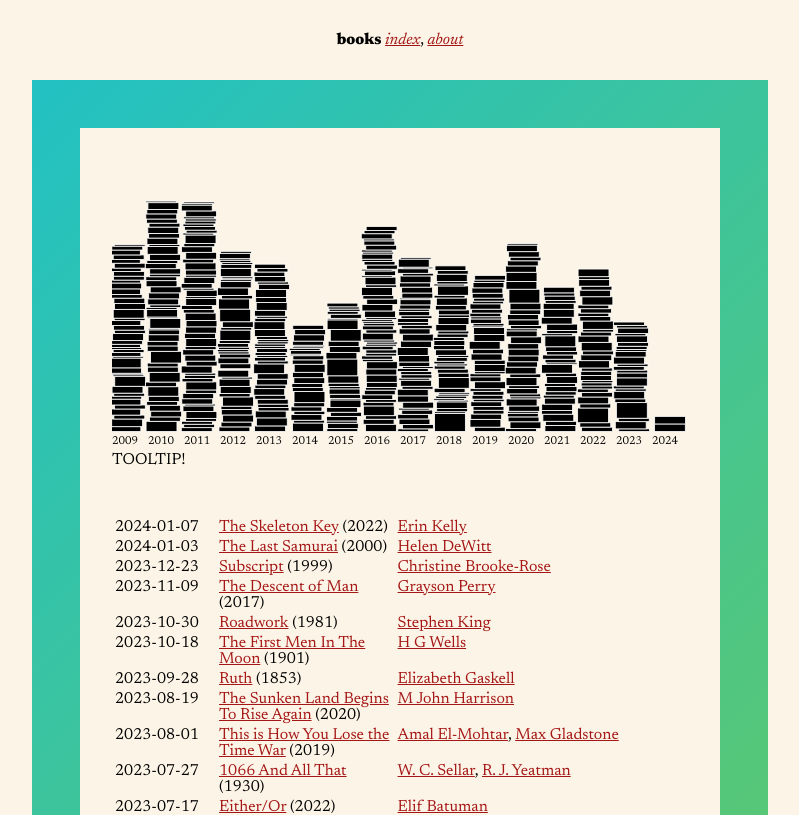
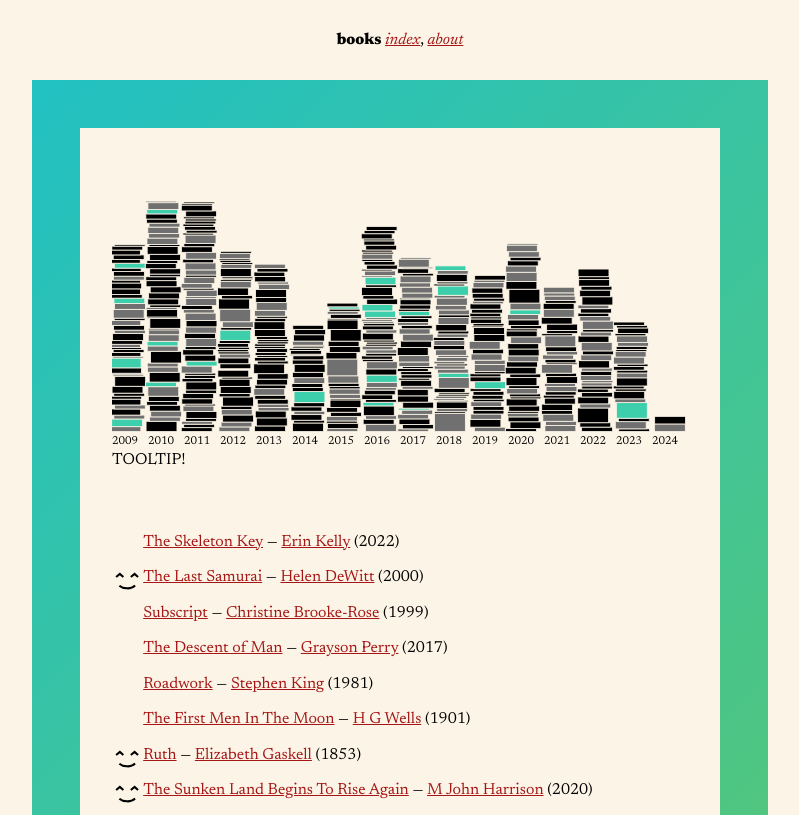
Before and after one commit to tomgp/books-v2, a SvelteKit app: page / in a window 1280 px wide. Shown: the top 815 px of the page, without its empty margins (240-1039 px from the left). Built offline with nearby package versions, Linux system fonts and the light colour scheme.

Commit message:
remove table

```diff
--- a/src/components/Book.svelte
+++ /dev/null
@@ -1,62 +0,0 @@
-<script>
-	export let width = 50;
-	export let height = 50;
-	export let title = 'TITLE';
-	export let author = 'AUTHOR';
-	export let scheme = {
-		mainFill: '#000',
-		accentFill: '#0F0',
-		text: '#FFF'
-	};
-	let textMargin = width / 30;
-	let fontSize;
-	$: fontSize = Math.min(height / 2, width / (title.length / 1.5));
-	let decorated = false;
-	let entitled = false;
-</script>
-
-{#if decorated}
-	<rect fill={'scheme.mainFill'} stroke="none" x="0" y="0" width={textMargin} {height} />
-	<rect
-		fill={scheme.accentFill}
-		stroke="none"
-		x={width - width / 10}
-		y="0"
-		width={width / 10}
-		{height}
-	/>
-	{#if height > 50}
-		<rect fill="rgba(0,0,0,0.2)" stroke="none" {width} height={10} x="0" y={height - 10} />
-		<rect fill="rgba(255,255,255,0.3)" stroke="none" {width} height={10} x="0" y={0} />
-	{/if}
-{:else}
-	<rect
-		class="book"
-		fill={scheme.mainFill}
-		stroke="none" {width} {height} />
-{/if}
-{#if title && author && entitled}
-	<text
-		fill={scheme.text}
-		stroke="none"
-		font-size="{fontSize}px"
-		dy={height / 2 + fontSize / 2}
-		dx={textMargin}>{title}</text
-	>
-	<text
-		fill={scheme.text}
-		stroke="none"
-		font-size="{fontSize}px"
-		dy={height / 2 + fontSize / 2}
-		dx={width - textMargin}
-		text-anchor="end">{author}</text
-	>
-{/if}
-<rect class="book" fill="none" stroke="white" {width} {height} />
-
-<style>
-	/* rect{
-    fill:black;
-    stroke:white;
-  } */
-</style>
--- /dev/null
+++ b/src/lib/components/Book.svelte
@@ -0,0 +1,27 @@
+<script>
+	export let width = 50;
+	export let height = 50;
+	export let rating = ""
+</script>
+
+<rect class="book" class:highlight1={rating=="+"} class:highlight2={rating=="++"} stroke="none" {width} {height} />
+<rect class="book-outline" class:highlight1={rating=="+"} class:highlight2={rating=="++"} fill="none" {width} {height} />
+
+<style>
+
+	.book{
+		fill:var(--text, black);
+	}
+	.book-outline{
+		stroke: var(--field, white);
+	}
+	.book.highlight1{
+		fill:rgb(112, 112, 112);
+	}
+	.book.highlight2{
+		fill:rgb(61, 206, 172);
+	}
+	/* .book-outline.highlight1{
+		stroke: var(--text, black);
+	} */
+</style>
--- /dev/null
+++ b/src/lib/components/RatingIcon.svelte
@@ -0,0 +1,44 @@
+<script>
+  export let rating="";
+  export let showAverage = true;
+  function getNumericalRating(r){
+    let scoreLookup = { "++":5,"+":4,"-":2,"--":1 }
+    return scoreLookup[r] ? scoreLookup[r] : 3;
+  }
+  let score = getNumericalRating(rating);
+</script>
+<svg xmlns="http://www.w3.org/2000/svg" xml:space="preserve" style="fill-rule:evenodd;clip-rule:evenodd;stroke-miterlimit:1.5" viewBox="0 0 125 115">
+  <g id="Artboard1" transform="translate(-87 -152)">
+    <path d="M87 152h125v115H87z" style="fill:none"/>
+    {#if score==1}
+    <g id="face1">
+      <path d="m398 174 15-12 14 12" style="fill:none;stroke:#000;stroke-width:5.66px" transform="matrix(0 -1.41379 1.58333 0 -91.5 767.23)"/><path d="M85 358.04H62" style="fill:none;stroke:#000;stroke-width:8.5px" transform="translate(108 -174)"/><path d="m398 174 15-12 14 12" style="fill:none;stroke:#000;stroke-width:5.66px" transform="matrix(0 1.41379 -1.58333 0 392.5 -399.15)"/><path d="M85 358.04H62" style="fill:none;stroke:#000;stroke-width:8.5px" transform="rotate(180 96.5 271.04)"/><path d="M9 424h67c-2-18.55-17.6-32.87-35.11-33.1C23.33 390.64 11.63 406.07 9 424Z" style="fill:none;stroke:#000;stroke-width:8.5px;stroke-linejoin:round" transform="translate(108 -174)"/>
+    </g>
+    {/if}
+    {#if score==2}
+    <g id="face2">
+      <path d="m398 174 15-12 14 12" style="fill:none;stroke:#000;stroke-width:8.5px" transform="rotate(-180 296.25 175.73)"/><path d="m398 174 15-12 14 12" style="fill:none;stroke:#000;stroke-width:8.5px" transform="rotate(-180 266.75 175.73)"/><path d="m39 234 11.77-11.76H92l12.26 12.25" style="fill:none;stroke:#000;stroke-width:8.5px" transform="translate(78.5 5.45)"/>
+    </g>
+    {/if}
+    {#if score==3 && showAverage}
+    <g id="face3">
+      <path d="M193 98h27" style="fill:none;stroke:#000;stroke-width:8.5px" transform="translate(-86.5 85.94)"/><path d="M193 98h27" style="fill:none;stroke:#000;stroke-width:8.5px" transform="translate(-28.5 85.94)"/><path d="M225 154h17.62c8.54.32 21.01-8.4 20.88-18.49V128" style="fill:none;stroke:#000;stroke-width:8.5px" transform="translate(-86.5 85.94)"/>
+    </g>
+    {/if}
+    {#if score==4}
+    <g id="face4">
+      <path d="M411 209c8.57 7.72 22.17 10.13 31.07 10.5 9.94.43 22.14-2.44 31.93-11.5" style="fill:none;stroke:#000;stroke-width:8.5px;stroke-linejoin:bevel" transform="translate(-294.5 17.93)"/><path d="m398 174 15-12 14 12" style="fill:none;stroke:#000;stroke-width:8.5px" transform="translate(-294.5 17.93)"/><path d="m398 174 15-12 14 12" style="fill:none;stroke:#000;stroke-width:8.5px" transform="translate(-235.5 17.93)"/>
+    </g>
+    {/if}
+    {#if score==5}
+    <g id="face5">
+      <path d="M321.5 316.37c7.7-4.22 16.93-2.19 22.3 2.92 6.46 6.13 8.45 18.32 2.05 30.58-3.46 6.91-11.88 14.13-19.15 18.73a9.7 9.7 0 0 1-10.4 0c-7.27-4.6-15.7-11.82-19.14-18.71-6.4-12.27-4.42-24.46 2.04-30.6 5.37-5.1 14.6-7.14 22.3-2.92Zm0 14.03c-3.9-7.4-11.68-7.4-15.58-3.7-3.9 3.7-3.9 11.1 0 18.5 2.73 5.55 9.74 11.1 15.58 14.8 5.84-3.7 12.85-9.25 15.58-14.8 3.9-7.4 3.9-14.8 0-18.5-3.9-3.7-11.69-3.7-15.58 3.7Z" transform="matrix(.86 0 0 .84045 -158.8 -101.9)"/><path d="M321.5 316.37c7.7-4.22 16.93-2.19 22.3 2.92 6.46 6.13 8.45 18.32 2.05 30.58-3.46 6.91-11.88 14.13-19.15 18.73a9.7 9.7 0 0 1-10.4 0c-7.27-4.6-15.7-11.82-19.14-18.71-6.4-12.27-4.42-24.46 2.04-30.6 5.37-5.1 14.6-7.14 22.3-2.92Zm0 14.03c-3.9-7.4-11.68-7.4-15.58-3.7-3.9 3.7-3.9 11.1 0 18.5 2.73 5.55 9.74 11.1 15.58 14.8 5.84-3.7 12.85-9.25 15.58-14.8 3.9-7.4 3.9-14.8 0-18.5-3.9-3.7-11.69-3.7-15.58 3.7Z" transform="matrix(.86 0 0 .84045 -96.2 -101.9)"/><path d="M303.5 362h63a173.4 173.4 0 0 1-31.65 28.77c-14.65-10.9-24.53-20.32-31.35-28.77Z" style="fill:none;stroke:#000;stroke-width:8.5px;stroke-linecap:square;stroke-linejoin:bevel" transform="translate(-186.21 -137.53)"/>
+    </g>
+    {/if}
+  </g>
+  </svg>
+  <style>
+    svg{
+      width:1.5lh;
+    }
+  </style>
--- a/src/components/bookstack.svelte
+++ b/src/lib/components/bookstack.svelte
@@ -73,6 +73,7 @@
 			return book;
 		});
 	}
+
 </script>
 
 {#if title != ''}<h1>{title}</h1>{/if}
@@ -85,7 +86,7 @@
 					{#each entry[1].books as book}
 						{#if !book.ignore}
 							<g transform="translate({book.x},{book.y})">
-								<Book width={book.width} height={book.height} title={book.title} author={' '} />
+								<Book width={book.width} height={book.height} rating={book.rating} />
 							</g>
 						{/if}
 					{/each}
--- /dev/null
+++ b/src/lib/rating.js
@@ -0,0 +1,4 @@
+export function getNumericalRating(r){
+  let scoreLookup = { "++":5,"+":4,"-":2,"--":1 }
+  return scoreLookup[r] ? scoreLookup[r] : 3;
+}
--- a/src/routes/+page.svelte
+++ b/src/routes/+page.svelte
@@ -1,6 +1,7 @@
 <script>
-	import Bookstack from '../components/bookstack.svelte';
-	import { bookSlug, authorSlug } from '../lib/slugger.js';
+	import Bookstack from '$lib/components/bookstack.svelte';
+	import { bookSlug, authorSlug } from '$lib/slugger.js';
+	import RatingIcon from '$lib/components/RatingIcon.svelte';
 	export let data;
 	console.log(data.readingList);
 
@@ -8,31 +9,30 @@
 </script>
 
 <Bookstack splitOnKey={(book) => String(book.date).split('-')[0]} books={currentList} />
-<table>
+<ul>
 	{#each currentList as read}
-		<tr>
-			<td>{read.date}</td>
-			<td>
-				<a href="book-{bookSlug(read)}">{read.title}</a> ({read.published})
-			</td>
-			<td>
+		<li>
+				<div class="icon"><RatingIcon rating={read.rating} showAverage={false}></RatingIcon></div>
+				<div class="details">
+				<!-- {read.date} -->
+				<a href="book-{bookSlug(read)}">{read.title}</a>
+					&mdash;
 				{#each read.authors as author, ia}
 					<a href="author-{authorSlug(author)}">{author}</a>{ia == read.authors.length - 1
 						? ''
 						: ', '}
 				{/each}
-			</td>
-		</tr>
+				({read.published})
+				</div>
+		</li>
 	{/each}
-</table>
+	</ul>
 
 <style>
-	td {
-		vertical-align: top;
-		text-align: start;
+	li{
+		display: flex;
 	}
-	td {
-		max-width: 33%;
-		min-width: 100px;
+	.details, .icon{
+		display: inline-block;
 	}
 </style>
--- a/src/routes/book-[bookSlug]/+page.svelte
+++ b/src/routes/book-[bookSlug]/+page.svelte
@@ -1,7 +1,7 @@
 <script>
 	import * as marked from 'marked';
-	import { authorSlug } from '../../lib/slugger.js';
-	import RatingMeter from '../../components/RatingMeter.svelte';
+	import { authorSlug } from '$lib/slugger.js';
+	import RatingMeter from '$lib/components/RatingMeter.svelte';
 	export let data;
 	let overViewData = data.content[0].data;
 	console.log(overViewData);
```
Also changed, not shown: src/lib/components/RatingMeter.svelte (renamed from src/components/RatingMeter.svelte, +5 -2 lines), src/routes/about/+page.svelte (+10 -3 lines).
